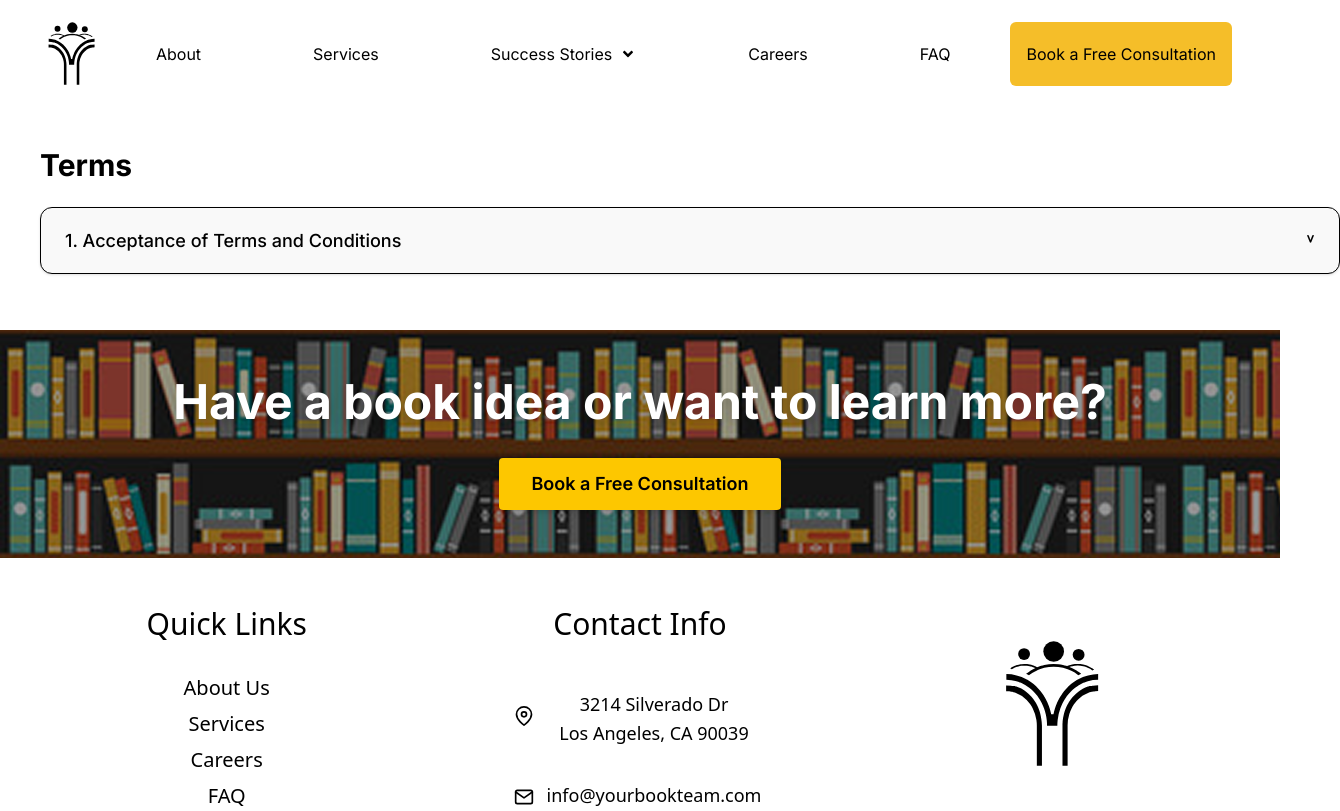
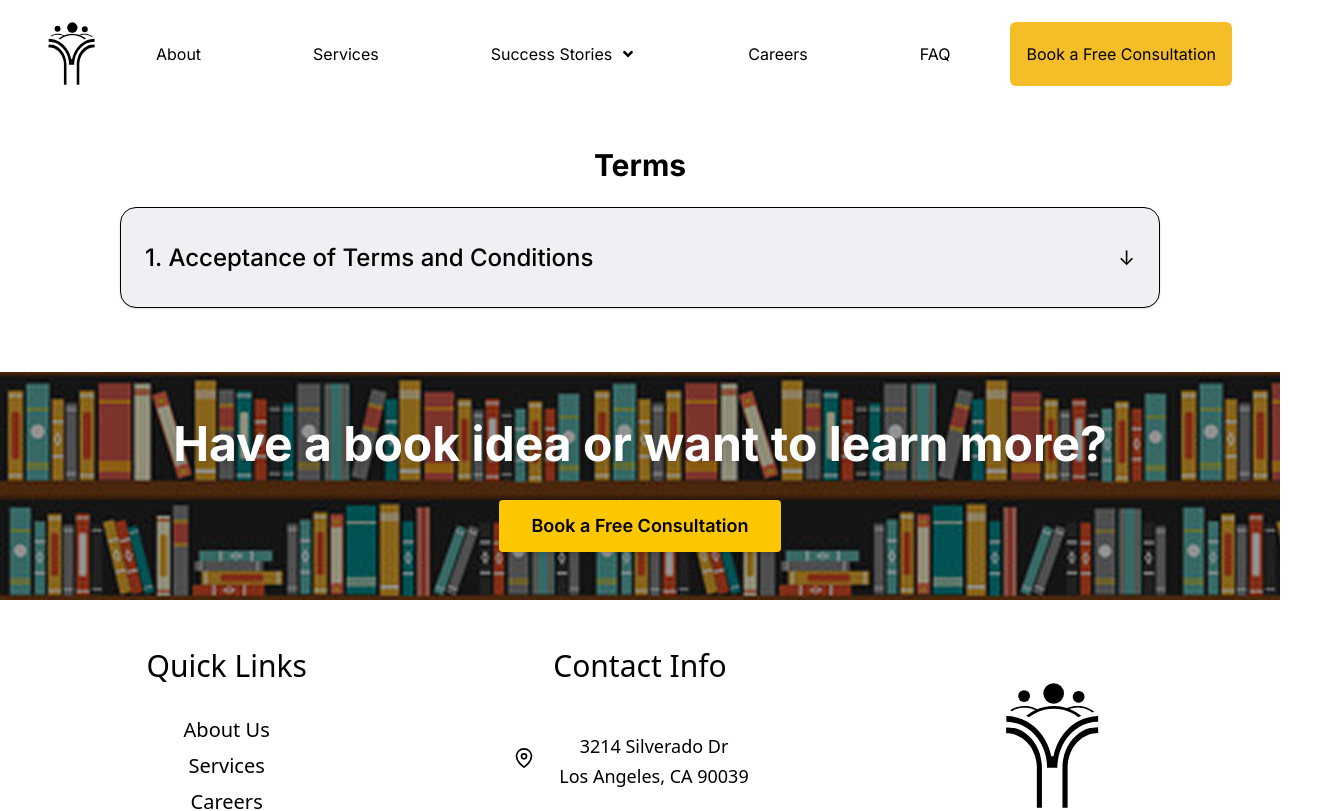
Before and after one commit to YourBookTeam/YBT_Website, a React (Vite) app in the folder ybt_website/: page /YBT_Website/terms in a window 1280 px wide. Shown: the top 811 px of the page, 1340 px wide, since content can reach past the window. Built offline with nearby package versions, Linux system fonts and the light colour scheme.

Commit message:
Dropdown updates

```diff
--- a/ybt_website/src/components/Dropdown1.jsx
+++ b/ybt_website/src/components/Dropdown1.jsx
@@ -4,14 +4,14 @@ const Dropdown1 = ({ question, answer }) => {
   const [isOpen, setIsOpen] = useState(false);
 
   return (
-    <div className="w-[1040.31px] bg-white shadow rounded-2xl border border-gray-300 my-6 overflow-hidden font-montserrat">
+    <div className="w-full max-w-[1040px] shadow rounded-2xl border border-gray-300 my-6 overflow-hidden bg-[#F0EFF4] mx-auto">
       <div
         onClick={() => setIsOpen(!isOpen)}
-        className="flex items-center justify-between px-6"
-        style={{ height: '99.08px', cursor: 'pointer' }}
+        className="flex items-center justify-between px-6 h-[99.08px] cursor-pointer"
       >
         <span className="text-2xl font-medium text-gray-800">{question}</span>
-        <span className="text-gray-600 text-xl">{isOpen ? '▲' : '▼'}</span>
+        <span className="text-gray-600 text-xl">{isOpen ? '↑' : '↓'}</span>
+
       </div>
 
       {isOpen && (
--- a/ybt_website/src/components/Dropdown2.jsx
+++ /dev/null
@@ -1,32 +0,0 @@
-import { useState } from 'react';
-
-const Dropdown2 = ({ question, answer }) => {
-  const [isOpen, setIsOpen] = useState(false);
-
-  return (
-    <div
-      className="w-[1300px] bg-white rounded-xl shadow border border-gray-300 my-4 overflow-hidden"
-      style={{ backgroundColor: '#F9F9F9' }}
-    >
-      <div
-        onClick={() => setIsOpen(!isOpen)}
-        className="flex items-center justify-between px-6"
-        style={{ height: '65px', cursor: 'pointer' }}
-      >
-        <span className="text-gray-800 text-lg font-medium">{question}</span>
-        <span className="text-gray-600 text-xl">{isOpen ? '˄' : '˅'}</span>
-      </div>
-
-      {isOpen && (
-        <>
-          <hr className="border-t border-gray-300 mx-6" />
-          <div className="px-6 py-4">
-            <p className="text-gray-700">{answer}</p>
-          </div>
-        </>
-      )}
-    </div>
-  );
-};
-
-export default Dropdown2;
--- a/ybt_website/src/components/ReadMore.jsx
+++ b/ybt_website/src/components/ReadMore.jsx
@@ -8,14 +8,8 @@ const ReadMore = ({ text }) => {
   const remainder = text.slice(half);
 
   return (
-    <div
-      className="bg-white shadow rounded p-6 flex justify-start"
-      style={{ width: '1440px', paddingLeft: '120px', paddingRight: '60px' }}
-    >
-      <div className="max-w-xl flex flex-col justify-between text-left h-full w-full">
-
-        <h2 className="text-xl font-semibold mb-4">Services</h2>
-
+    <div className="p-0 flex justify-start w-full">
+      <div className="max-w-xl w-full ml-6 flex flex-col justify-between text-left">
         <p className="text-gray-700 text-base leading-relaxed">
           {preview}
           {!isExpanded ? '...' : remainder}
@@ -24,9 +18,9 @@ const ReadMore = ({ text }) => {
         <div className="mt-4 flex justify-end">
           <button
             onClick={() => setIsExpanded(!isExpanded)}
-            className="text-black-600 hover:text-black-800 transition"
+            className="text-black hover:text-black/80 transition flex items-center gap-2"
           >
-            {isExpanded ? 'Read Less' : 'Read More'}
+            {isExpanded ? 'Read Less ↑' : 'Read More ↓'}
           </button>
         </div>
       </div>
--- a/ybt_website/src/pages/Faq.jsx
+++ b/ybt_website/src/pages/Faq.jsx
@@ -3,7 +3,7 @@ import Dropdown1 from '../components/Dropdown1';
 
 function Faq() {
   return (
-    <div className="p-10 bg-gray-50 min-h-screen font-montserrat">
+    <div className="p-10 bg-gray-50 min-h-screen">
       <Dropdown1
         question="What is book marketing?"
         answer="Lorem ipsum dolor sit amet, consectetur adipiscing elit. Suspendisse at lorem ac nisi bibendum sodales. Praesent congue velit nec orci feugiat, et convallis metus fermentum."
--- a/ybt_website/src/pages/Services.jsx
+++ b/ybt_website/src/pages/Services.jsx
@@ -5,15 +5,13 @@ function Services() {
   const longText = `Lorem ipsum dolor sit amet, consectetur adipiscing elit. Sed tincidunt, velit ac ullamcorper gravida, erat risus fermentum lacus, eget dapibus erat turpis non sapien. Nullam placerat sapien ut nisi euismod, nec vehicula urna porta. In vel sapien eget magna eleifend commodo. Pellentesque habitant morbi tristique senectus et netus et malesuada fames ac turpis egestas. Sed facilisis, nisi non laoreet fringilla, purus lacus eleifend metus, nec rhoncus sem nulla in ligula. Lorem ipsum dolor sit amet, consectetur adipiscing elit. Sed tincidunt, velit ac ullamcorper gravida, erat risus fermentum lacus, eget dapibus erat turpis non sapien. Nullam placerat sapien ut nisi euismod, nec vehicula urna porta. In vel sapien eget magna eleifend commodo. Pellentesque habitant morbi tristique senectus et netus et malesuada fames ac turpis egestas. Sed facilisis, nisi non laoreet fringilla, purus lacus eleifend metus, nec rhoncus sem nulla in ligula. Lorem ipsum dolor sit amet, consectetur adipiscing elit. Sed tincidunt, velit ac ullamcorper gravida, erat risus fermentum lacus, eget dapibus erat turpis non sapien. Nullam placerat sapien ut nisi euismod, nec vehicula urna porta. In vel sapien eget magna eleifend commodo. Pellentesque habitant morbi tristique senectus et netus et malesuada fames ac turpis egestas. Sed facilisis.`;
 
   return (
-    <div className="flex flex-col items-center py-10">
-      <h1 className="text-3xl font-bold mb-6">Services</h1>
-
-      <ReadMore text={longText} />
-
-      <div className="mt-6">
-        <Link to="/" className="hover:text-black-800">
-          Home
-        </Link>
+    <div className="flex flex-col items-center py-10 px-4 sm:px-6 lg:px-8">
+      <div className="w-full max-w-7xl">
+        <h1 className="text-3xl font-bold mb-6 text-center">Services</h1>
+        <ReadMore text={longText} />
+        <div className="mt-6">
+          <Link to="/" className="hover:text-black-800">Home</Link>
+        </div>
       </div>
     </div>
   );
--- a/ybt_website/src/pages/Terms.jsx
+++ b/ybt_website/src/pages/Terms.jsx
@@ -1,4 +1,4 @@
-import Dropdown2 from '../components/Dropdown2';
+import Dropdown1 from '../components/Dropdown1';
 
 function Terms() {
   const questionText = "1. Acceptance of Terms and Conditions";
@@ -8,10 +8,9 @@ function Terms() {
 
   return (
     <div className="p-10">
-      <h1 className="text-3xl font-bold mb-6">Terms</h1>
-      <Dropdown2 question={questionText} answer={answerText} />
+      <h1 className="text-3xl font-bold mb-6 text-center">Terms</h1>
+      <Dropdown1 question={questionText} answer={answerText} />
     </div>
-
   );
 }
 
```
